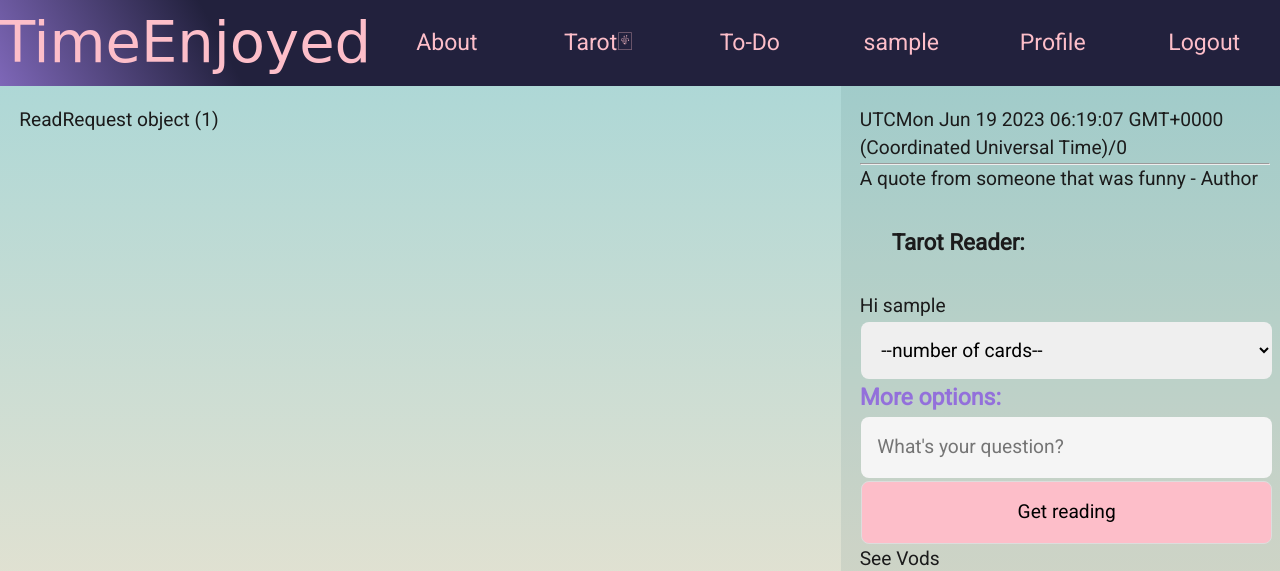
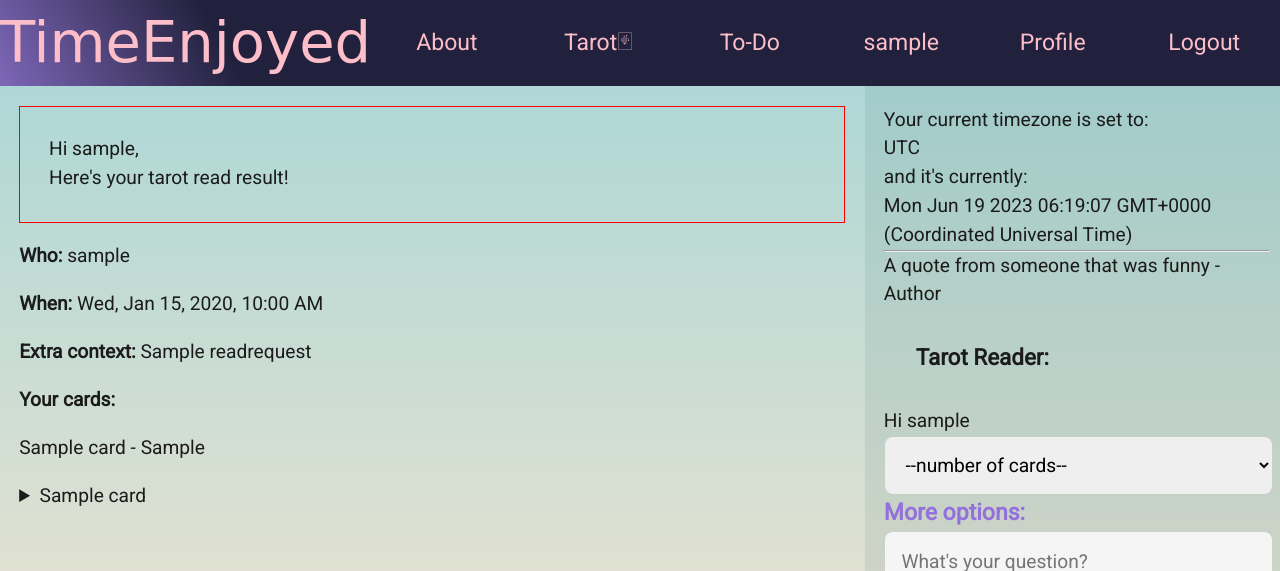
Before and after one commit to ezstarr/TimeEnjoyed-Abode, a Django app: page /tarot/detail/1 in a window 1280 px wide. Shown: the top 571 px of the page. Run offline with Django 4.2, Linux system fonts and the light colour scheme; a user stored in the database is signed in; tables that the repository leaves empty hold one stand-in row (values such as "Sample post"); some libraries are stand-ins or nearby versions; some web fonts are replaced.

Commit message:
fix: blog timezone

```diff
--- a/home/templates/home/base.html
+++ b/home/templates/home/base.html
@@ -78,7 +78,9 @@
             console.log(dt.toLocaleDateString())
             console.log(dt.toLocaleDateString())
 
-            tzDiv.innerHTML += tz_str + dt + "/" + diffTZ
+            tzDiv.innerHTML += `
+                Your current timezone is set to: <div class="code-field">${tz_str}</div> and it's currently:
+                 <div class="code-field">${dt}</div>`
 
 
 
--- a/home/templates/home/index.html
+++ b/home/templates/home/index.html
@@ -13,7 +13,8 @@
                 <hgroup>
                     <div class="blog-title"><a href="{% url "blog:post-details" post.pk %}">{{ post.title }}</a>
                         <div class="blog-header">
-                            <time class="blog-date" datetime="2023-01-01">{{ post.published_at }}</time>
+                            <time class="blog-date" datetime={{post.published_at|date:"c" }}> </time>
+{#                            <time class="blog-date" datetime="2023-01-01">{{ post.published_at }}</time>#}
 
                             <span class="blog-author">
                                     {{ post.author }}
--- a/home/templates/home/tarot_detail.html
+++ b/home/templates/home/tarot_detail.html
@@ -6,12 +6,27 @@
 
     {% if user.is_authenticated %}
 
-{#        <div class="page-header">#}
-{#            <div>Hi {{ user.username }},</div>#}
-{#            <div>Here's your tarot read result!</div>#}
-{#         </div>#}
+        <div class="page-header">
+            <div>Hi {{ user.username }},</div>
+            <div>Here's your tarot read result!</div>
+         </div>
 
-        {{ specific_read }}
+
+
+        <div><b>Who:</b> {{ specific_read.user }}</div>
+{#            <div><b>When:</b> <time datetime={{ read.date_time|date:"c" }}> </time></div> #}
+            <div><b>When:</b> <time datetime={{ specific_read.date_time|date:"c" }}> </time></div>
+            <div><b>Extra context:</b> {{ specific_read.question }}</div>
+            <div><b>Your cards:</b></div>
+            {% for card in specific_read.card_ids.all %}
+                {{ card }}
+                <details>
+                    <summary>{{ card.name }}</summary>
+                    <p>{{ card.keywords }}</p>
+                    <p>{{ card.description }}</p>
+                </details>
+            {% endfor %}
+        </div>
 
 {#        <div class="page-body">#}
 {#            <div><b>Who:</b> {{ read.user }}</div>#}
--- a/home/templates/home/tarot_list.html
+++ b/home/templates/home/tarot_list.html
@@ -14,6 +14,7 @@
 
         <div class="page-body">
             <div><b>Who:</b> {{ read.user }}</div>
+{#            <div><b>When:</b> <time datetime={{ read.date_time|date:"c" }}> </time></div> #}
             <div><b>When:</b> <time datetime={{ read.date_time|date:"c" }}> </time></div>
             <div><b>Extra context:</b> {{ read.question }}</div>
             <div><b>Your cards:</b></div>
```
Also changed, not shown: 1 other file.
